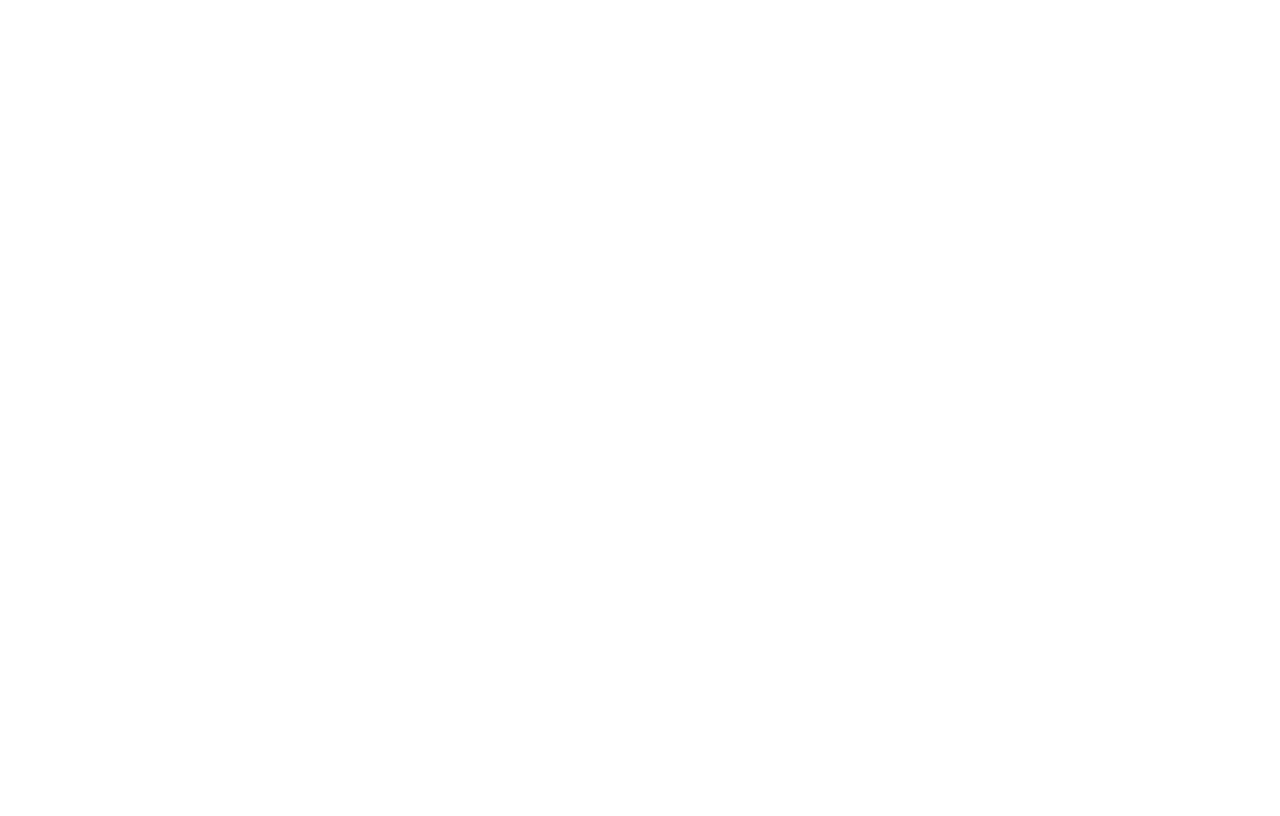
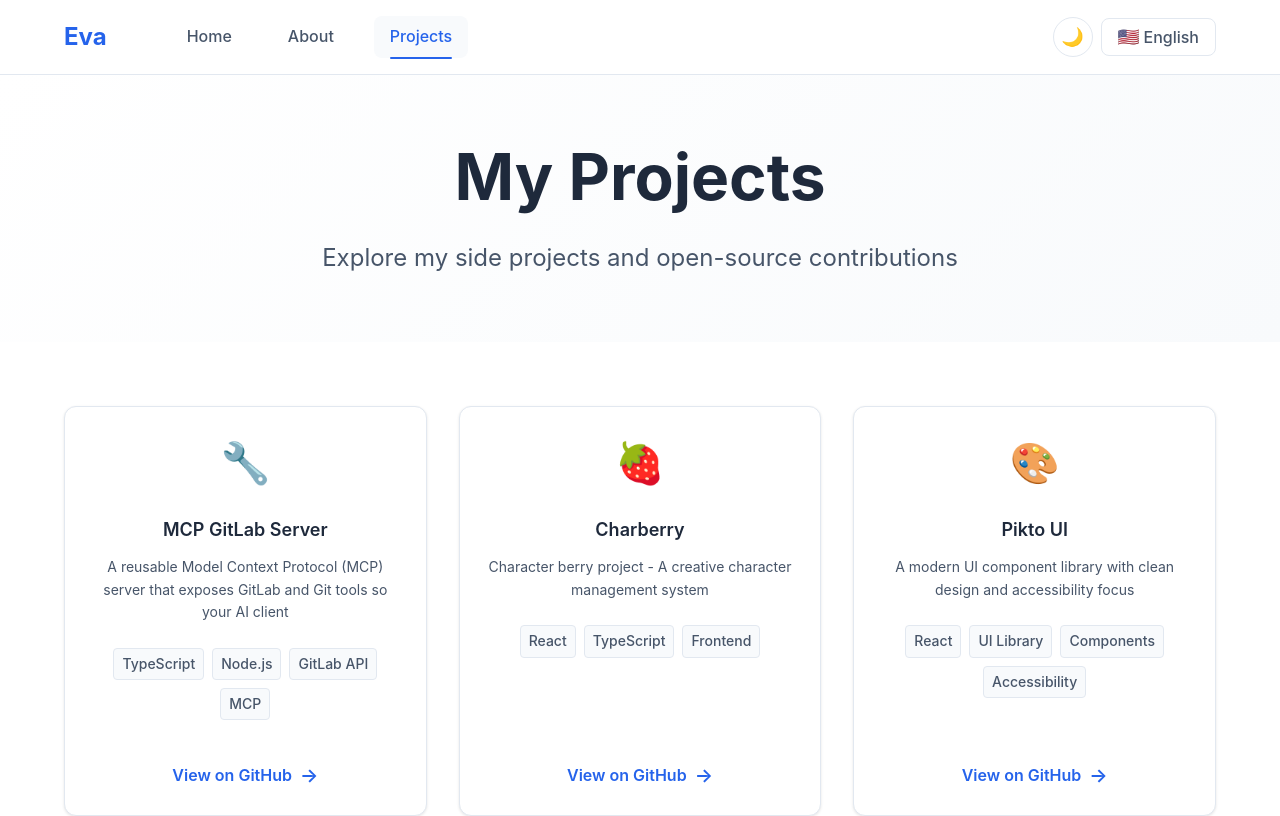
Before and after one commit to Evalin123/personal-site, a React (Vite) app: page /projects in a window 1280 px wide. Before the commit this address had no page. Shown: the top 816 px of the page. Built offline with nearby package versions, Linux system fonts and the light colour scheme.

Commit message:
feat: add Projects page with side project showcase

```diff
--- a/src/App.tsx
+++ b/src/App.tsx
@@ -6,6 +6,7 @@
 import Layout from './components/Layout';
 import About from './pages/About';
 import Home from './pages/Home';
+import Projects from './pages/Projects';
 
 function App() {
   return (
@@ -14,6 +15,7 @@
         <Route path="/" element={<Layout />}>
           <Route index element={<Home />} />
           <Route path="about" element={<About />} />
+          <Route path="projects" element={<Projects />} />
         </Route>
       </Routes>
     </BrowserRouter>
--- /dev/null
+++ b/src/assets/styles/pages/Projects.scss
@@ -0,0 +1,210 @@
+@use '../variables';
+@use '../mixins';
+
+.projects {
+  min-height: calc(100vh - 120px);
+
+  &__hero {
+    padding: variables.$spacing-3xl 0;
+    background: linear-gradient(135deg, var(--color-bg-primary) 0%, var(--color-bg-secondary) 100%);
+
+    @include mixins.respond-to(md) {
+      padding: 4rem 0;
+    }
+  }
+
+  &__hero-content {
+    text-align: center;
+    max-width: 800px;
+    margin: 0 auto;
+  }
+
+  &__title {
+    font-size: variables.$font-size-4xl;
+    margin-bottom: variables.$spacing-lg;
+
+    @include mixins.respond-to(md) {
+      font-size: 3.5rem;
+    }
+
+    @include mixins.respond-to(lg) {
+      font-size: 4rem;
+    }
+  }
+
+  &__subtitle {
+    font-size: variables.$font-size-xl;
+    margin-bottom: 0;
+    color: var(--color-text-secondary);
+
+    @include mixins.respond-to(md) {
+      font-size: variables.$font-size-2xl;
+    }
+  }
+
+  &__content {
+    padding: variables.$spacing-3xl 0;
+  }
+
+  &__grid {
+    display: grid;
+    grid-template-columns: 1fr;
+    gap: variables.$spacing-xl;
+
+    @include mixins.respond-to(md) {
+      grid-template-columns: repeat(2, 1fr);
+    }
+
+    @include mixins.respond-to(lg) {
+      grid-template-columns: repeat(3, 1fr);
+    }
+  }
+
+  &__card {
+    @include mixins.card;
+    padding: variables.$spacing-xl;
+    cursor: pointer;
+    transition:
+      transform variables.$transition-normal,
+      box-shadow variables.$transition-normal;
+    display: flex;
+    flex-direction: column;
+    height: 100%;
+    position: relative;
+    overflow: hidden;
+
+    &:hover {
+      transform: translateY(-8px);
+      box-shadow: 0 12px 24px rgba(0, 0, 0, 0.15);
+    }
+
+    &:focus {
+      outline: 2px solid var(--color-primary);
+      outline-offset: 2px;
+    }
+
+    &:active {
+      transform: translateY(-4px);
+    }
+  }
+
+  &__card-icon {
+    font-size: 3rem;
+    margin-bottom: variables.$spacing-lg;
+    text-align: center;
+
+    @include mixins.respond-to(md) {
+      font-size: 3.5rem;
+    }
+  }
+
+  &__card-content {
+    flex: 1;
+    text-align: center;
+  }
+
+  &__card-title {
+    font-size: variables.$font-size-xl;
+    margin-bottom: variables.$spacing-md;
+    color: var(--color-text-primary);
+    font-weight: 600;
+
+    @include mixins.respond-to(md) {
+      font-size: variables.$font-size-2xl;
+    }
+  }
+
+  &__card-description {
+    color: var(--color-text-secondary);
+    margin-bottom: variables.$spacing-lg;
+    line-height: 1.6;
+    font-size: variables.$font-size-base;
+  }
+
+  &__card-tags {
+    display: flex;
+    flex-wrap: wrap;
+    gap: variables.$spacing-sm;
+    justify-content: center;
+    margin-bottom: variables.$spacing-lg;
+  }
+
+  &__card-tag {
+    background: var(--color-bg-secondary);
+    color: var(--color-text-secondary);
+    padding: variables.$spacing-xs variables.$spacing-sm;
+    border-radius: variables.$border-radius-sm;
+    font-size: variables.$font-size-sm;
+    font-weight: 500;
+    border: 1px solid var(--color-border);
+    transition: all variables.$transition-fast;
+
+    .projects__card:hover & {
+      background: var(--color-primary);
+      color: var(--color-white);
+      border-color: var(--color-primary);
+    }
+  }
+
+  &__card-link {
+    display: flex;
+    align-items: center;
+    justify-content: center;
+    gap: variables.$spacing-sm;
+    margin-top: auto;
+    padding-top: variables.$spacing-md;
+    color: var(--color-primary);
+    font-weight: 600;
+    font-size: variables.$font-size-base;
+    transition: color variables.$transition-fast;
+
+    .projects__card:hover & {
+      color: var(--color-accent);
+    }
+  }
+
+  &__card-link-text {
+    transition: transform variables.$transition-fast;
+
+    .projects__card:hover & {
+      transform: translateX(-2px);
+    }
+  }
+
+  &__card-link-icon {
+    font-size: 1.2em;
+    transition: transform variables.$transition-fast;
+
+    .projects__card:hover & {
+      transform: translateX(4px);
+    }
+  }
+
+  // Dark mode specific adjustments
+  [data-theme='dark'] & {
+    &__card {
+      &:hover {
+        box-shadow: 0 12px 24px rgba(255, 255, 255, 0.1);
+      }
+    }
+  }
+
+  // Mobile optimizations
+  @include mixins.respond-to(sm) {
+    &__card {
+      padding: variables.$spacing-lg;
+    }
+
+    &__card-icon {
+      font-size: 2.5rem;
+    }
+
+    &__card-title {
+      font-size: variables.$font-size-lg;
+    }
+
+    &__card-description {
+      font-size: variables.$font-size-sm;
+    }
+  }
+}
--- a/src/components/Header.tsx
+++ b/src/components/Header.tsx
@@ -44,6 +44,15 @@
                   {t('navigation.about')}
                 </Link>
               </li>
+              <li className="header__nav-item">
+                <Link
+                  to="/projects"
+                  className={`header__nav-link ${isActive('/projects') ? 'header__nav-link--active' : ''}`}
+                  aria-current={isActive('/projects') ? 'page' : undefined}
+                >
+                  {t('navigation.projects')}
+                </Link>
+              </li>
             </ul>
           </nav>
 
--- a/src/locales/en.json
+++ b/src/locales/en.json
@@ -1,7 +1,8 @@
 {
   "navigation": {
     "home": "Home",
-    "about": "About"
+    "about": "About",
+    "projects": "Projects"
   },
   "home": {
     "title": "Hello, I'm {{name}}",
@@ -100,5 +101,11 @@
   "language": {
     "switchToZh": "中文",
     "switchToEn": "English"
+  },
+  "projects": {
+    "title": "My Projects",
+    "subtitle": "Explore my side projects and open-source contributions",
+    "openProject": "Open project",
+    "viewOnGithub": "View on GitHub"
   }
 }
--- a/src/locales/zh.json
+++ b/src/locales/zh.json
@@ -1,7 +1,8 @@
 {
   "navigation": {
     "home": "首頁",
-    "about": "關於我"
+    "about": "關於我",
+    "projects": "專案作品"
   },
   "home": {
     "title": "你好，我是 {{name}}",
@@ -100,5 +101,11 @@
   "language": {
     "switchToZh": "中文",
     "switchToEn": "English"
+  },
+  "projects": {
+    "title": "我的專案",
+    "subtitle": "探索我的個人專案和開源貢獻",
+    "openProject": "開啟專案",
+    "viewOnGithub": "在 GitHub 上查看"
   }
 }
--- /dev/null
+++ b/src/pages/Projects.tsx
@@ -0,0 +1,111 @@
+import '../assets/styles/pages/Projects.scss';
+
+import { useTranslation } from 'react-i18next';
+
+type Project = {
+  id: string;
+  name: string;
+  description: string;
+  tags: string[];
+  githubUrl: string;
+  icon: string;
+};
+
+const Projects = () => {
+  const { t } = useTranslation();
+
+  const projects: Project[] = [
+    {
+      id: 'mcp-gitlab-server',
+      name: 'MCP GitLab Server',
+      description:
+        'A reusable Model Context Protocol (MCP) server that exposes GitLab and Git tools so your AI client',
+      tags: ['TypeScript', 'Node.js', 'GitLab API', 'MCP'],
+      githubUrl: 'https://github.com/Evalin123/mcp-gitlab-server',
+      icon: '🔧',
+    },
+    {
+      id: 'charberry',
+      name: 'Charberry',
+      description: 'Character berry project - A creative character management system',
+      tags: ['React', 'TypeScript', 'Frontend'],
+      githubUrl: 'https://github.com/Evalin123/charberry',
+      icon: '🍓',
+    },
+    {
+      id: 'pikto-ui',
+      name: 'Pikto UI',
+      description: 'A modern UI component library with clean design and accessibility focus',
+      tags: ['React', 'UI Library', 'Components', 'Accessibility'],
+      githubUrl: 'https://github.com/Evalin123/pikto-ui',
+      icon: '🎨',
+    },
+    {
+      id: 'weather-forecast',
+      name: 'Weather Forecast',
+      description: 'A beautiful weather forecast application with real-time data',
+      tags: ['JavaScript', 'Weather API', 'Frontend', 'Responsive'],
+      githubUrl: 'https://github.com/Evalin123/weather-forecast',
+      icon: '🌤️',
+    },
+  ];
+
+  const handleProjectClick = (githubUrl: string) => {
+    window.open(githubUrl, '_blank', 'noopener,noreferrer');
+  };
+
+  return (
+    <main className="projects">
+      <section className="projects__hero">
+        <div className="container">
+          <div className="projects__hero-content">
+            <h1 className="projects__title">{t('projects.title')}</h1>
+            <p className="projects__subtitle">{t('projects.subtitle')}</p>
+          </div>
+        </div>
+      </section>
+
+      <section className="projects__content">
+        <div className="container">
+          <div className="projects__grid">
+            {projects.map((project) => (
+              <article
+                key={project.id}
+                className="projects__card"
+                onClick={() => handleProjectClick(project.githubUrl)}
+                role="button"
+                tabIndex={0}
+                onKeyDown={(e) => {
+                  if (e.key === 'Enter' || e.key === ' ') {
+                    e.preventDefault();
+                    handleProjectClick(project.githubUrl);
+                  }
+                }}
+                aria-label={`${t('projects.openProject')} ${project.name}`}
+              >
+                <div className="projects__card-icon">{project.icon}</div>
+                <div className="projects__card-content">
+                  <h3 className="projects__card-title">{project.name}</h3>
+                  <p className="projects__card-description">{project.description}</p>
+                  <div className="projects__card-tags">
+                    {project.tags.map((tag) => (
+                      <span key={tag} className="projects__card-tag">
+                        {tag}
+                      </span>
+                    ))}
+                  </div>
+                </div>
+                <div className="projects__card-link">
+                  <span className="projects__card-link-text">{t('projects.viewOnGithub')}</span>
+                  <span className="projects__card-link-icon">→</span>
+                </div>
+              </article>
+            ))}
+          </div>
+        </div>
+      </section>
+    </main>
+  );
+};
+
+export default Projects;
```
